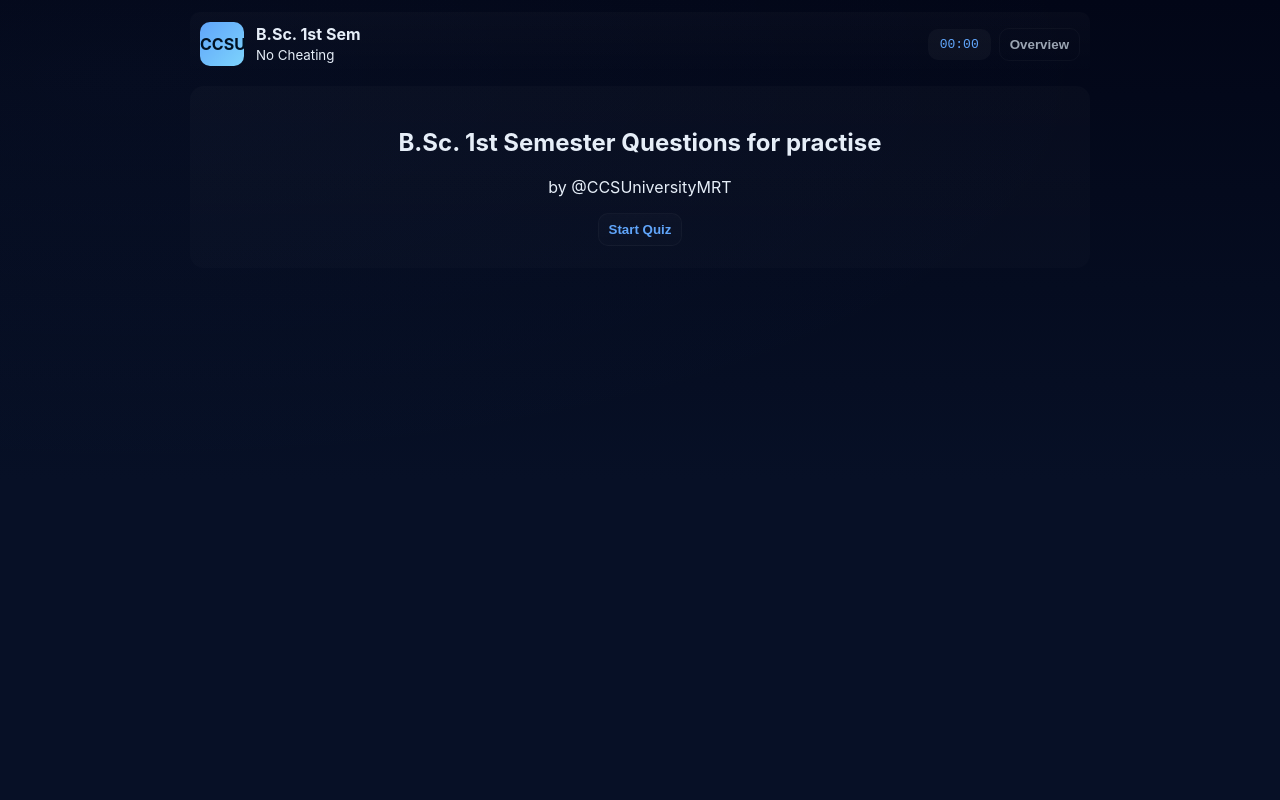
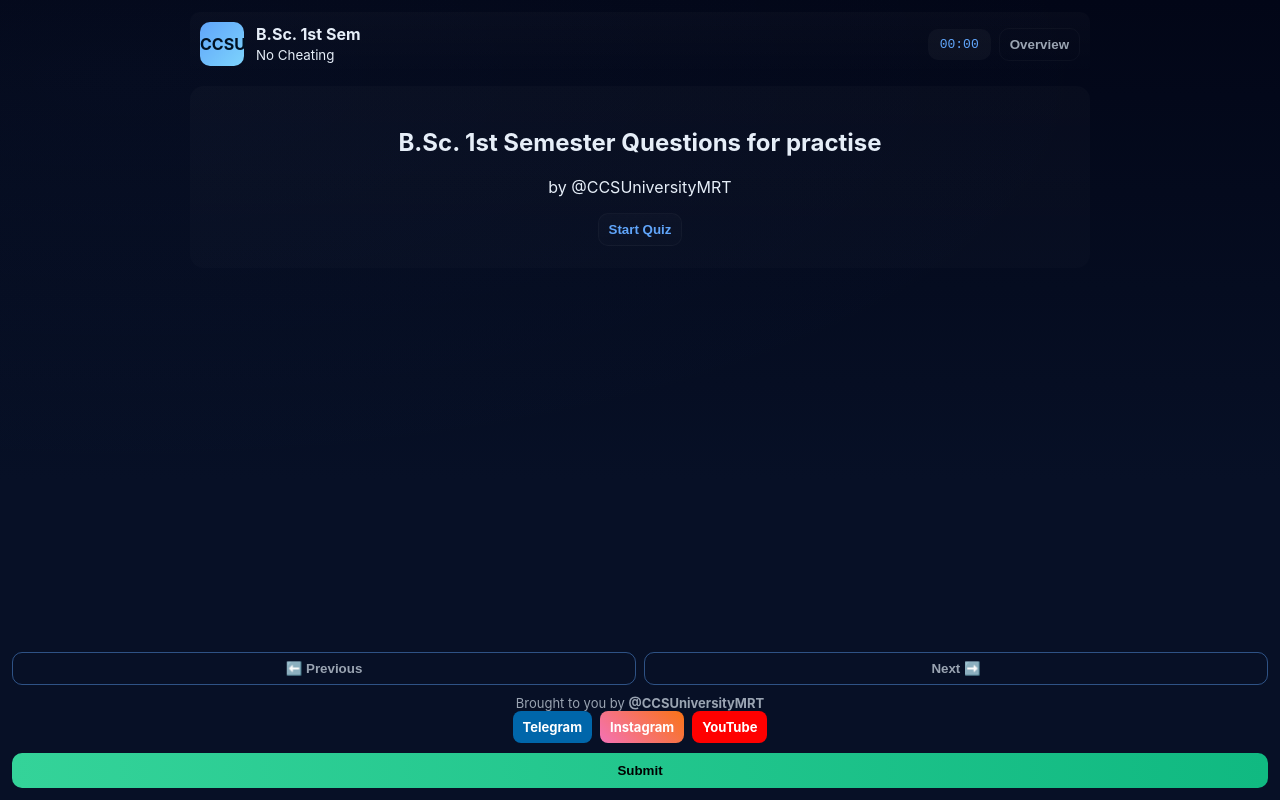
Before and after one commit to ezezeez2/Quizzes2, a plain HTML site: page index.html in a window 1280 px wide. Drawn offline with nearby package versions, Linux system fonts and the light colour scheme.

Commit message:
Enhance navigation buttons and submit button layout
Added navigation buttons with updated styles and repositioned the submit button.

```diff
--- a/index.html
+++ b/index.html
@@ -116,6 +116,28 @@ body{
 
 #explanation{display:none;margin-top:10px;font-size:13px;color:var(--muted)}
 
+
+/* ---------- NAV BUTTONS (PERMANENT LIGHT BLUE) ---------- */
+.nav-btn{
+  background: rgba(96,165,250,0.22);      /* permanent light blue */
+  border: 1px solid rgba(96,165,250,0.45);
+  color: #bfdbfe;                         /* soft blue text */
+  font-weight: 700;
+  transition: background 0.2s ease,
+              transform 0.15s ease;
+}
+
+/* hover = slightly darker */
+.nav-btn:hover{
+  background: rgba(96,165,250,0.35);
+  transform: translateY(-2px);
+}
+
+/* optional: active click feel */
+.nav-btn:active{
+  transform: translateY(0);
+}
+
 /* ---------- OVERVIEW KEY ---------- */
 .palette-key{
   display:grid;
@@ -228,21 +250,28 @@ body{
 </div>
 
 <!-- BOTTOM BAR -->
-<div id="bottom-bar" style="display:none;">
+<div id="bottom-bar">
+
   <div class="nav">
-    <button class="btn ghost" onclick="prevQ()">Previous</button>
-    <button class="btn ghost" onclick="nextQ()">Next</button>
+    <button class="btn ghost nav-btn" onclick="prevQ()">⬅️ Previous</button>
+    <button class="btn ghost nav-btn" onclick="nextQ()">Next ➡️</button>
   </div>
-  <button id="submitBtn" onclick="submitQuiz()">Submit</button>
+
   <div class="credit">
-    <div>@CCSUniversityMRT</div>
+    <div>Brought to you by <b>@CCSUniversityMRT</b></div>
     <div class="links">
       <a class="telegram" href="https://t.me/CCSUniversityMRT">Telegram</a>
       <a class="instagram" href="https://www.instagram.com/universityupdates_uu/">Instagram</a>
       <a class="youtube" href="https://www.youtube.com/@University-Updates-UU">YouTube</a>
     </div>
   </div>
+
+  <!-- SUBMIT BUTTON MOVED HERE -->
+  <button id="submitBtn" onclick="submitQuiz()">Submit</button>
+
 </div>
+
+
 
 <div id="palette">
   <div style="display:flex;justify-content:space-between;align-items:center">
```
